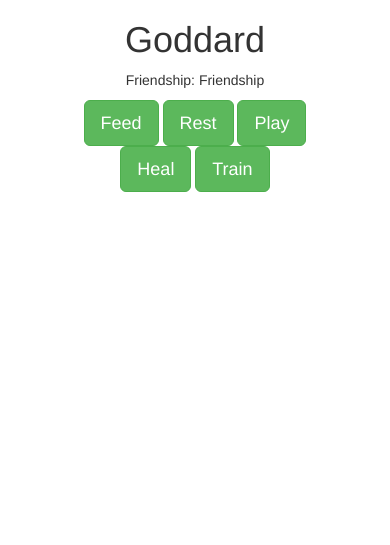
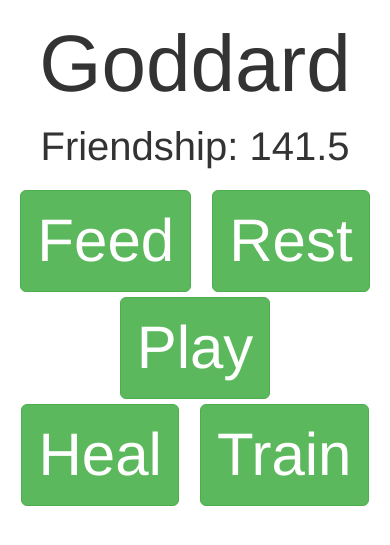
Before and after one commit to goddard-bot/barn-ui, a Flask app: page / in a window 390 px wide. Shown: the top 545 px of the page. Run offline with Flask 2, Linux system fonts and the light colour scheme; some libraries are stand-ins or nearby versions.

Commit message:
Added friendship score updated on reload. And mobile responsive-ish

```diff
--- a/emotions.py
+++ b/emotions.py
@@ -27,6 +27,9 @@
             self.dis = self.dis * 2
         fri = ((self.hap * 4) - (self.hun * 0.5) + (self.dis * 0.5) - (self.sic * 0.5)) * self.boredom
         self.boredom = 1
+
+        if fri < 0:
+            return 0
         return fri
 
     def calc_obed_score(self):
--- a/static/style.css
+++ b/static/style.css
@@ -1,6 +1,16 @@
+a {
+    margin: 5px;
+}
 a:link {
     color: white;
+    font-size: 1.5em;
 }
 a:visited {
     color: white;
 }
+h1 {
+    font-size: 2em;
+}
+body {
+    font-size: 4em;
+}
--- a/templates/index.html
+++ b/templates/index.html
@@ -2,6 +2,7 @@
 <html lang="en">
 <head>
     <meta charset="UTF-8">
+    <meta name="viewport" content="width=device-width, initial-scale=1.0">
     <title>Goddard UI</title>
      <!-- Latest compiled and minified CSS -->
      <link rel="stylesheet" href="https://maxcdn.bootstrapcdn.com/bootstrap/3.3.7/css/bootstrap.min.css">
@@ -40,6 +41,8 @@
         return false;
     }
 
+    action("fri")
+
     $(function () {
         $('a#rest').bind('click', function () {
             action("rest")
--- a/webserv.py
+++ b/webserv.py
@@ -4,6 +4,10 @@
 app = Flask(__name__)
 
 app.emotions = Emotions()
+@app.route('/get_fri')
+def get_fri():
+    fri_val = app.emotions.calc_friend_score()
+    return jsonify({'result':fri_val})
 
 @app.route('/get_rest')
 def get_rest():
```
